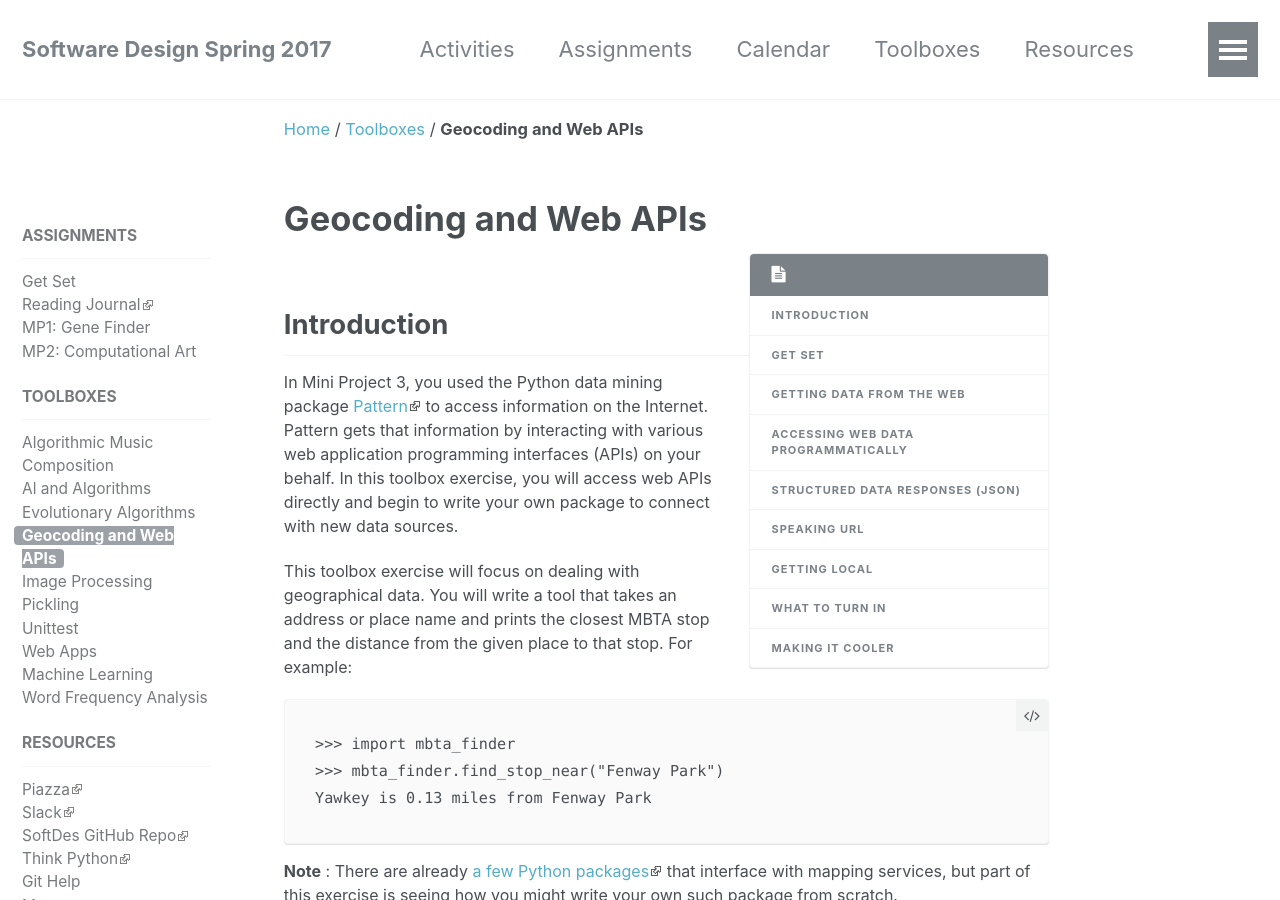
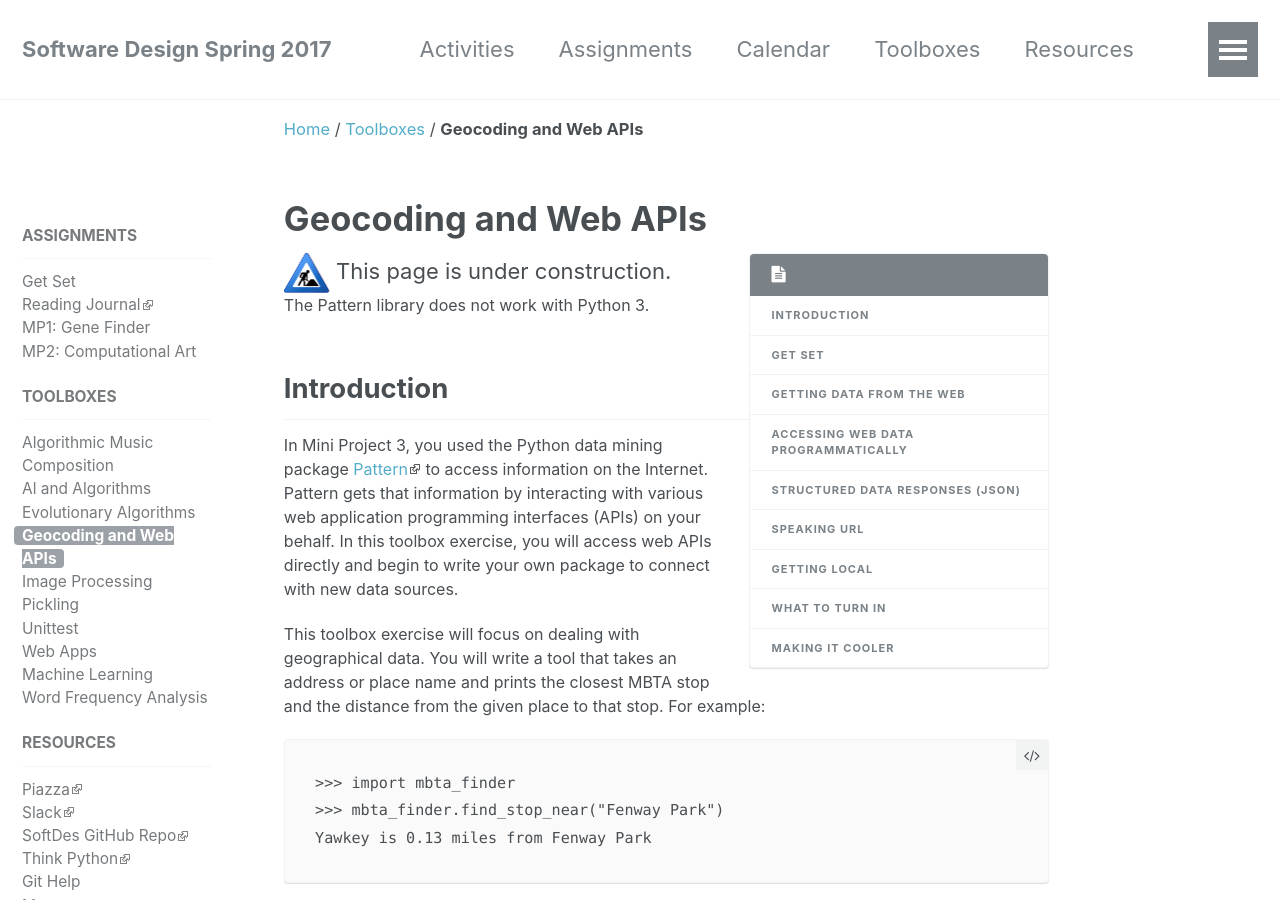
Before and after one commit to sd17spring/sd17spring.github.io, a Jekyll site: the page built from _toolboxes/geocoding-and-web-apis.md, in a window 1280 px wide and 900 px high. Built offline with Jekyll 4.4.1, drawn with Linux system fonts in a browser that asks for light colours.

Commit message:
geocoding: under construction

```diff
--- a/_toolboxes/geocoding-and-web-apis.md
+++ b/_toolboxes/geocoding-and-web-apis.md
@@ -5,6 +5,10 @@ title: Geocoding and Web APIs
 ---
 
 {% include toc %}
+
+{% include construction %}
+
+The Pattern library does not work with Python 3.
 
 ## Introduction
 
```
